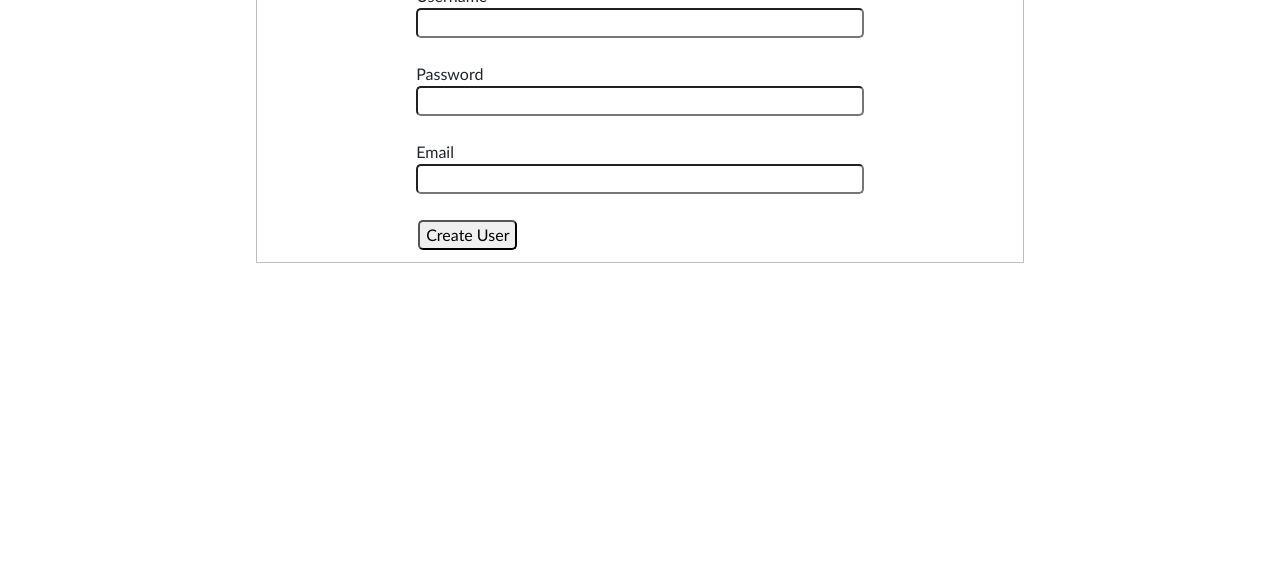
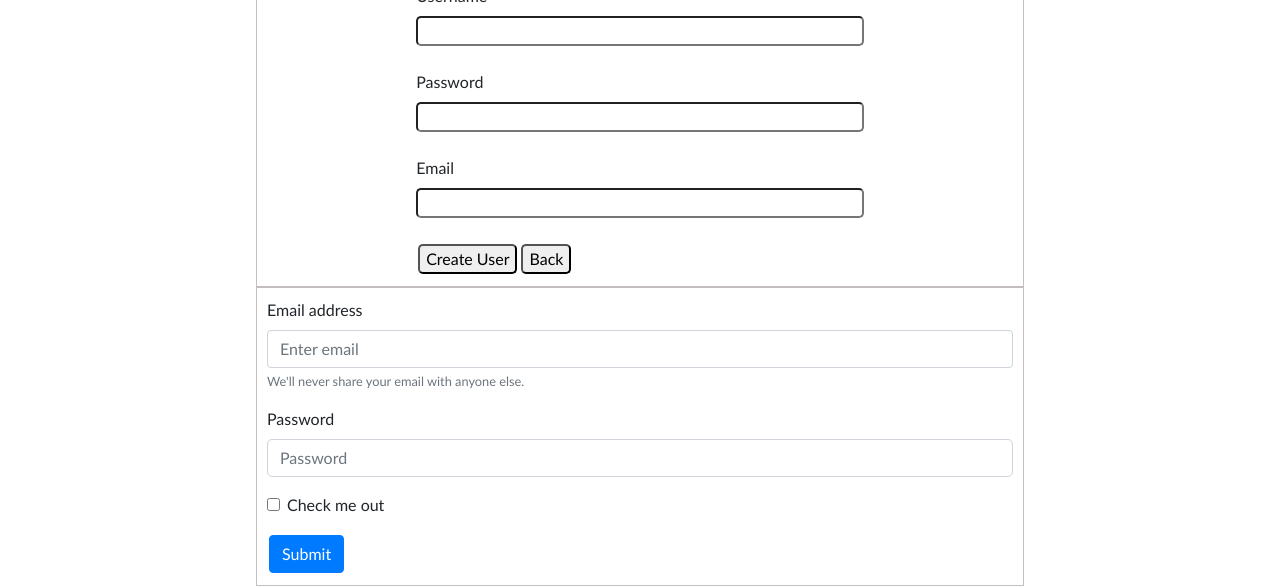
Before and after one commit to jjop810/DefinitelyNotRottenTomatoes, an Angular app in the folder Frontend/projecttwofrontend/: page /createuser in a window 1280 px wide. Shown: the part 353-939 px from the top of the page. Before the commit the page ends 800 px from the top, so only its background shows below. Built offline with nearby package versions, Linux system fonts and the light colour scheme; no server answers.

Commit message:
header for ratings

```diff
--- a/Frontend/projecttwofrontend/src/app/add-user/add-user.component.html
+++ b/Frontend/projecttwofrontend/src/app/add-user/add-user.component.html
@@ -2,11 +2,35 @@
 <div class="box-form">
                 <h3>Create an account</h3>
 <div *ngIf="user" class="loginbox">
-        Username<br> <input type="text" [(ngModel)]="user.username"> <br><br>
-        Password<br> <input type="password" [(ngModel)]="user.password"> <br><br>
-        Email<br> <input type="text" [(ngModel)]="user.email"> <br><br>
+        <div *ngIf="successMessage" class="alert alert-success" role="alert">
+                {{successMessage}}
+              </div>
+        <label>Username</label>
+        <input type="text" [(ngModel)]="user.username"> <br><br>
+        <label>Password</label> <input type="password" [(ngModel)]="user.password"> <br><br>
+        <label>Email</label><input type="text" [(ngModel)]="user.email"> <br><br>
         <button type="button" (click)="addUser()">Create User</button>
+        <button type="button" (click)="backHome()">Back</button>
 
 </div>
 
 </div>
+<div class="box-form">
+
+<form>
+        <div class="form-group">
+          <label for="exampleInputEmail1">Email address</label>
+          <input type="email" class="form-control" id="exampleInputEmail1" aria-describedby="emailHelp" placeholder="Enter email">
+          <small id="emailHelp" class="form-text text-muted">We'll never share your email with anyone else.</small>
+        </div>
+        <div class="form-group">
+          <label for="exampleInputPassword1">Password</label>
+          <input type="password" class="form-control" id="exampleInputPassword1" placeholder="Password">
+        </div>
+        <div class="form-group form-check">
+          <input type="checkbox" class="form-check-input" id="exampleCheck1">
+          <label class="form-check-label" for="exampleCheck1">Check me out</label>
+        </div>
+        <button type="submit" class="btn btn-primary">Submit</button>
+      </form>
+</div>
--- a/Frontend/projecttwofrontend/src/app/add-user/add-user.component.ts
+++ b/Frontend/projecttwofrontend/src/app/add-user/add-user.component.ts
@@ -12,18 +12,28 @@ export class AddUserComponent implements OnInit {
 
   @Output() created = new EventEmitter<Boolean>();
   @Input() user: User;
+  successMessage: string = '';
+  errorMessage: string = '';
+
   constructor(private userService: UserService,  private routeTo: Router) { }
 
   ngOnInit() {
   }
 
   addUser(){
+    this.successMessage = '';
+    this.errorMessage = '';
     this.userService.addUser(this.user).subscribe(
       resp => {
         this.created.emit(true);
+        this.successMessage = 'Added!';
       }
     );
-    this.routeTo.navigateByUrl('home');
+    // this.routeTo.navigateByUrl('home');
+  }
+  backHome(){
+        this.routeTo.navigateByUrl('home');
+
   }
 
 }
--- a/Frontend/projecttwofrontend/src/app/login/login.component.html
+++ b/Frontend/projecttwofrontend/src/app/login/login.component.html
@@ -2,9 +2,9 @@
 <div class="box-form">
 <ng-container *ngIf="!loggedUser; else display">
 
-        Username: <input type="text" [(ngModel)]="username">
+        Username: <input type="text"  [(ngModel)]="username">
 
-        Password: <input type="password" [(ngModel)]="password" (keydown.enter)="login()">
+        Password: <input type="password"  [(ngModel)]="password" (keydown.enter)="login()">
 
 
         <button (click)= "login()">Login</button>
--- a/Frontend/projecttwofrontend/src/app/movierating/urating-list/urating-list.component.css
+++ b/Frontend/projecttwofrontend/src/app/movierating/urating-list/urating-list.component.css
@@ -4,6 +4,9 @@ table{
     font-size: medium;
     border-collapse: collapse;
     width: 600px;
+    margin: auto;
+    background-color: black;
+    color: blanchedalmond;
 
 }
 td{
@@ -11,7 +14,7 @@ td{
     padding: 5px;
 }
 th{
-    border: 1px solid rgb(233, 43, 30);
+    /* border: 1px solid rgb(233, 43, 30); */
     padding: 5px;
     text-align: center;
 }
--- a/Frontend/projecttwofrontend/src/app/movierating/urating-list/urating-list.component.html
+++ b/Frontend/projecttwofrontend/src/app/movierating/urating-list/urating-list.component.html
@@ -2,12 +2,13 @@
     <p>this is id{{item.id}}</p>
 
 </div> -->
+<br>
 <table>
     <thead>
         <tr>
-            <!-- <th>Rating ID</th>
-            <th>Movie title</th>
-            <th>Rating</th> -->
+            <th>Movie</th>
+            <th>Title</th>
+            <th>Rating</th>
         </tr>
     </thead>
     <tbody>
@@ -15,5 +16,5 @@
         <!-- <app-rating *ngFor="let item of ratings" [rating]="item"></app-rating> -->
     </tbody>
 </table>
-<h3 style="text-align: center;">Ratings</h3>
+<!-- <h3 style="text-align: center;">Ratings</h3> -->
 <app-rating *ngFor="let item of ratings" [rating]="item"></app-rating>
--- a/Frontend/projecttwofrontend/src/app/movies/single-movie/single-movie.component.html
+++ b/Frontend/projecttwofrontend/src/app/movies/single-movie/single-movie.component.html
@@ -31,8 +31,7 @@
       </ul>
       <button *ngIf="isAdmin()&& route.url!=='movies/edit'" class="nav-link" routerLink="['movies/edit', this.movies.id]" class="btn btn-primary" (click)="editMovie()">Edit Movie</button>
       <button *ngIf="isUser()" class="btn btn-primary"> Add To Watch List</button>
-      <!-- <button *ngIf="route.url!=='movies/rating'" class="nav-link" routerLink="['movies/rate', this.movies.id]" class="btn btn-primary" (click)="rateMovie()">Rate Movie</button> -->
-      <button *ngIf="isUser()" class="nav-link" routerLink="['movies/rating',this.movies.id]" (click)="rateMovie()"> Rate it</button>
+      <button *ngIf="isUser()" class="btn btn-primary nav-link" routerLink="['movies/rating',this.movies.id]" (click)="rateMovie()"> Rate it</button>
 
 
           </div>
```
Also changed, not shown: Frontend/projecttwofrontend/src/app/user.service.ts (+16 -4 lines).
